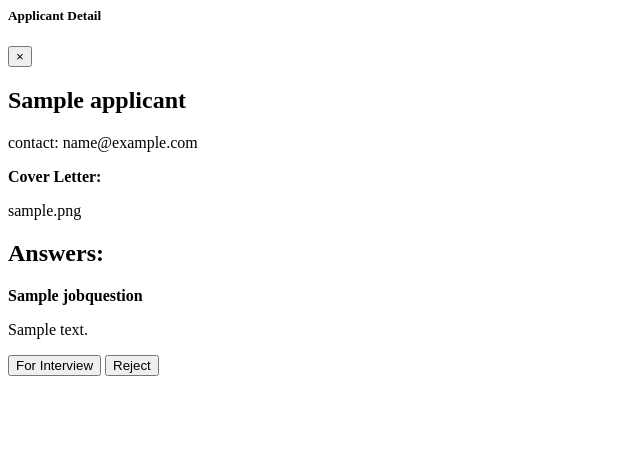
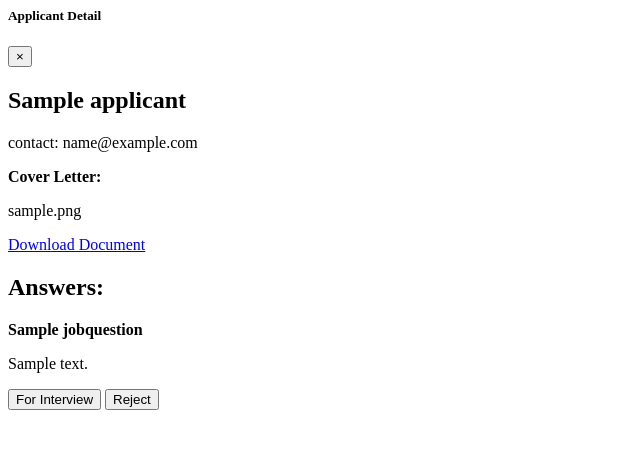
Before and after one commit to ralphleyga/django-jobportal, a Django app: template work/work/templates/jobs/ajax_view_applicant.html in a window 1280 px wide. Shown: the top 449 px of the page, without its empty margins (0-640 px from the left). Run offline with Django 3.2, Linux system fonts and the light colour scheme; the template is opened without the code that fills it: values that come from a table or form of the project are taken from there, others are empty; tables that the repository leaves empty hold one stand-in row (values such as "Sample post"); some libraries are stand-ins or nearby versions.

Commit message:
Able to download file

```diff
--- a/work/jobs/admin.py
+++ b/work/jobs/admin.py
@@ -33,7 +33,7 @@ class ApplicantAnswerInline(admin.TabularInline):
 
 @admin.register(Applicant)
 class ApplicantAdmin(admin.ModelAdmin):
-    list_display = ['id', 'job', 'created']
+    list_display = ['id', 'email', 'job', 'created']
 
     inlines = [
         ApplicantAnswerInline
--- a/work/work/templates/jobs/ajax_view_applicant.html
+++ b/work/work/templates/jobs/ajax_view_applicant.html
@@ -17,6 +17,12 @@
             <strong>Cover Letter:</strong>
             {{ applicant.cover_letter|linebreaks }}
         </div>
+
+        {% if applicant.document %}
+        <p>
+            <a href="{{ applicant.document.url }}" target="_blank"  class="btn btn-info">Download Document</a>
+        </p>
+        {% endif %}
 
         {% if applicant.applicantanwer_set.all %}
             <h2 class="mt-4">Answers:</h2>
```
Also changed, not shown: work/jobs/views.py (line endings or trailing spaces), 1 other file.
